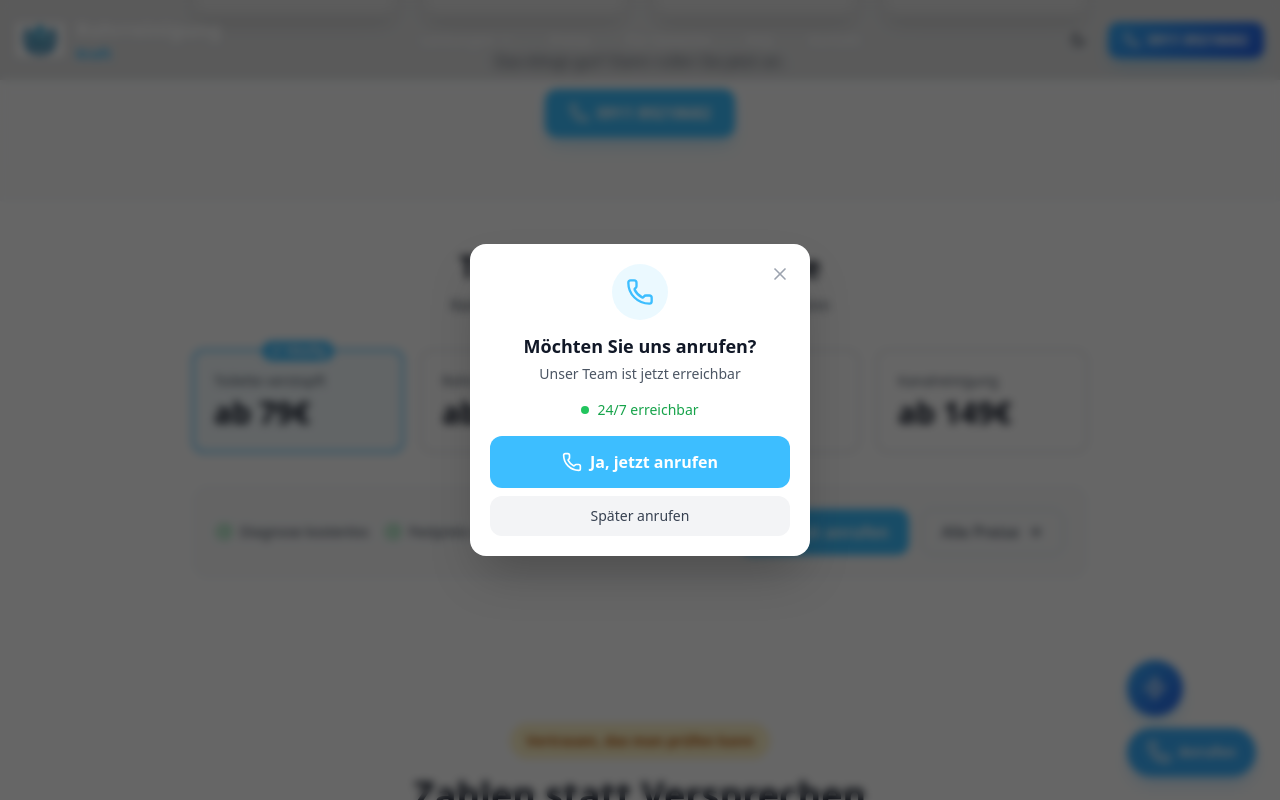
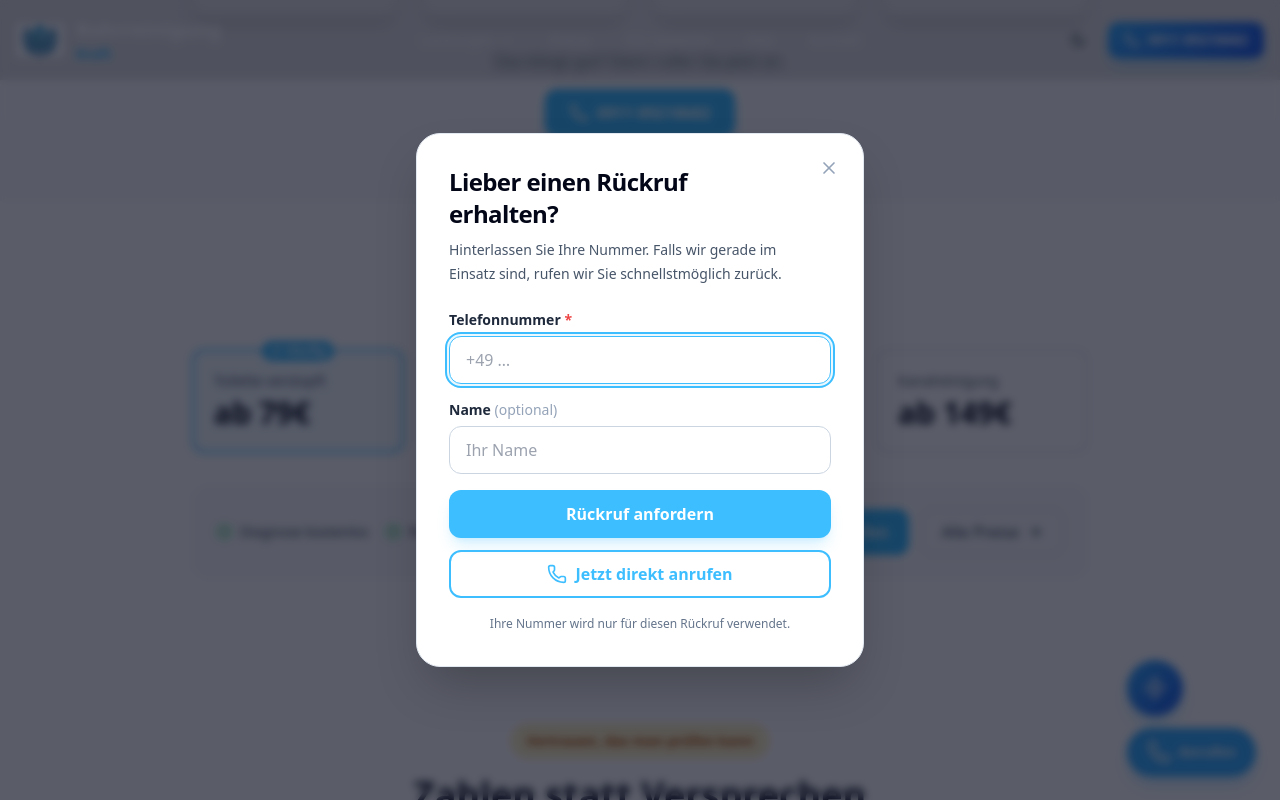
Before and after one commit to Exxd00/rohrreinigungkraft-amberg.de, a Next.js app: page / in a window 1280 px wide. Both pictures are taken after a click on the button "Rohrreinigung ab 89€". Shown: the part 4944-5744 px from the top of the page. Built offline with nearby package versions, Linux system fonts and the light colour scheme.

Commit message:
Add callback option to call modal

```diff
--- a/src/components/layout/CallConfirmModal.tsx
+++ b/src/components/layout/CallConfirmModal.tsx
@@ -1,17 +1,14 @@
 "use client";
 
-import { useState, useEffect } from "react";
+import { FormEvent, useEffect, useRef, useState } from "react";
+import { Loader2, Phone, X } from "lucide-react";
+import { company } from "@/data/company";
 import {
-  Phone,
-  X,
-  Clock,
-  CheckCircle,
-  AlertCircle,
-  Loader2,
-} from "lucide-react";
-import { company } from "@/data/company";
-import { trackCallIntent, trackCallConfirmed } from "@/lib/tracking";
-import { getTrackingData, getGclid } from "@/lib/gclid";
+  trackCallConfirmed,
+  trackCallIntent,
+  trackFormConfirmed,
+} from "@/lib/tracking";
+import { getGclid, getTrackingData } from "@/lib/gclid";
 
 interface CallConfirmModalProps {
   isOpen: boolean;
@@ -24,48 +21,50 @@ export default function CallConfirmModal({
   onClose,
   source,
 }: CallConfirmModalProps) {
-  const [step, setStep] = useState<"intent" | "confirm">("intent");
-  const [isCallInProgress, setIsCallInProgress] = useState(false);
+  const phoneInputRef = useRef<HTMLInputElement>(null);
+  const [phone, setPhone] = useState("");
+  const [name, setName] = useState("");
+  const [isSubmitting, setIsSubmitting] = useState(false);
+  const [error, setError] = useState("");
+  const [isSubmitted, setIsSubmitted] = useState(false);
 
   useEffect(() => {
-    if (isOpen) {
+    if (!isOpen) return;
     trackCallIntent(source);
-      setStep("intent");
-      setIsCallInProgress(false);
-    }
+    setPhone("");
+    setName("");
+    setError("");
+    setIsSubmitted(false);
+    setIsSubmitting(false);
+    const timer = window.setTimeout(() => phoneInputRef.current?.focus(), 80);
+    return () => window.clearTimeout(timer);
   }, [isOpen, source]);
 
-  const handleConfirmIntent = () => {
-    setStep("confirm");
+  useEffect(() => {
+    if (!isOpen) return;
+    const handleEscape = (event: KeyboardEvent) => {
+      if (event.key === "Escape" && !isSubmitting) onClose();
     };
+    document.addEventListener("keydown", handleEscape);
+    return () => document.removeEventListener("keydown", handleEscape);
+  }, [isOpen, isSubmitting, onClose]);
 
-  const handleCall = () => {
-    // Prevent double clicks
-    if (isCallInProgress) return;
-    setIsCallInProgress(true);
-
-    // Get tracking data for Google Sheets
-    const trackingData = getTrackingData();
-    const gclid = getGclid();
-
-    // 🎯 CONVERSION: Track call confirmed
-    trackCallConfirmed(source);
-
-    // Send to Google Sheets in background (fire and forget)
+  const logConfirmedCall = () => {
+    const tracking = getTrackingData();
     const payload = JSON.stringify({
       eventType: "call_confirmed",
-      source: source,
-      gclid: gclid,
-      utmSource: trackingData.source,
-      utmMedium: trackingData.medium,
-      utmCampaign: trackingData.campaign,
-      landingPage: trackingData.landingPage,
-      currentPage: trackingData.currentPage,
-      referrer: trackingData.referrer,
+      source,
+      gclid: getGclid(),
+      utmSource: tracking.source,
+      utmMedium: tracking.medium,
+      utmCampaign: tracking.campaign,
+      landingPage: tracking.landingPage,
+      currentPage: tracking.currentPage,
+      referrer: tracking.referrer,
       timestamp: new Date().toISOString(),
     });
 
-    // Use sendBeacon for reliable background sending
+    trackCallConfirmed(source);
     if (navigator.sendBeacon) {
       navigator.sendBeacon("/api/call-event", payload);
     } else {
@@ -76,157 +75,198 @@ export default function CallConfirmModal({
         keepalive: true,
       }).catch(() => {});
     }
-
-    // IMMEDIATELY make the call - no waiting!
-    window.location.href = `tel:${company.contact.phone}`;
-
-    // Close modal after short delay
-    setTimeout(() => {
-      onClose();
-      setIsCallInProgress(false);
-    }, 100);
   };
 
-  const handleClose = () => {
-    if (isCallInProgress) return;
-    onClose();
+  const handleCallbackRequest = async (event: FormEvent<HTMLFormElement>) => {
+    event.preventDefault();
+    const normalizedPhone = phone.trim();
+    if (!normalizedPhone) {
+      setError("Bitte geben Sie Ihre Telefonnummer ein.");
+      phoneInputRef.current?.focus();
+      return;
+    }
+
+    setIsSubmitting(true);
+    setError("");
+    const tracking = getTrackingData();
+
+    try {
+      const response = await fetch("/api/contact", {
+        method: "POST",
+        headers: { "Content-Type": "application/json" },
+        body: JSON.stringify({
+          name: name.trim() || "Rückruf gewünscht",
+          phone: normalizedPhone,
+          email: "",
+          city: "Amberg / Rückruf",
+          service: "Rückrufwunsch",
+          message: `Rückruf über das Anruf-Fenster angefordert (${source}).`,
+          images: [],
+          gclid: tracking.gclid,
+          source: tracking.source,
+          medium: tracking.medium,
+          campaign: tracking.campaign,
+          landingPage: tracking.landingPage,
+          currentPage: tracking.currentPage,
+          referrer: tracking.referrer,
+        }),
+      });
+      const result = await response.json();
+      if (!response.ok) throw new Error(result.details || result.error);
+
+      trackFormConfirmed({ service: "Rückrufwunsch", city: "Amberg" });
+      setIsSubmitted(true);
+    } catch (submissionError) {
+      console.error("Callback request failed:", submissionError);
+      setError(
+        `Der Rückruf konnte nicht gesendet werden. Bitte rufen Sie uns direkt unter ${company.contact.phoneDisplay} an.`,
+      );
+    } finally {
+      setIsSubmitting(false);
+    }
   };
 
   if (!isOpen) return null;
 
   return (
-    <div className="fixed inset-0 z-[100] flex items-center justify-center p-4">
-      {/* Backdrop */}
     <div
-        className="absolute inset-0 bg-black/60 backdrop-blur-sm"
-        onClick={handleClose}
+      className="fixed inset-0 z-[100] flex items-center justify-center p-4"
+      role="presentation"
+    >
+      <button
+        type="button"
+        className="absolute inset-0 bg-slate-950/65 backdrop-blur-sm"
+        onClick={onClose}
+        aria-label="Dialog schließen"
       />
 
-      {/* Modal - Fixed size for mobile */}
-      <div className="relative w-full max-w-[340px] bg-white dark:bg-gray-900 rounded-2xl shadow-2xl overflow-hidden animate-scale-in">
-        {/* Close Button */}
+      <div
+        role="dialog"
+        aria-modal="true"
+        aria-labelledby="callback-dialog-title"
+        className="relative w-full max-w-md overflow-hidden rounded-3xl border border-slate-200 bg-white p-6 shadow-2xl dark:border-slate-700 dark:bg-slate-900 sm:p-8"
+      >
         <button
-          onClick={handleClose}
-          disabled={isCallInProgress}
-          className="absolute top-3 right-3 p-2 text-gray-400 hover:text-gray-600 dark:hover:text-gray-300 transition-colors z-10 disabled:opacity-50"
+          type="button"
+          onClick={onClose}
+          disabled={isSubmitting}
+          className="absolute right-4 top-4 rounded-full p-2 text-slate-400 transition-colors hover:bg-slate-100 hover:text-slate-700 disabled:opacity-50 dark:hover:bg-slate-800 dark:hover:text-white"
           aria-label="Schließen"
         >
-          <X className="w-5 h-5" />
+          <X className="h-5 w-5" />
         </button>
 
-        {step === "intent" ? (
-          /* Step 1: Intent */
-          <div className="p-5 text-center">
-            {/* Icon - smaller on mobile */}
-            <div className="w-14 h-14 mx-auto mb-3 rounded-full bg-primary/10 flex items-center justify-center">
-              <Phone className="w-7 h-7 text-primary" />
+        {isSubmitted ? (
+          <div className="py-5 text-center" aria-live="polite">
+            <div className="mx-auto mb-5 flex h-14 w-14 items-center justify-center rounded-full bg-emerald-100 text-emerald-600 dark:bg-emerald-950/60 dark:text-emerald-400">
+              <Phone className="h-6 w-6" />
+            </div>
+            <h2 className="text-2xl font-bold text-slate-950 dark:text-white">
+              Rückruf ist angefordert
+            </h2>
+            <p className="mt-3 text-sm leading-6 text-slate-600 dark:text-slate-300">
+              Vielen Dank. Wir melden uns so schnell wie möglich bei Ihnen.
+            </p>
+            <button
+              type="button"
+              onClick={onClose}
+              className="mt-6 w-full rounded-xl bg-primary px-5 py-3 font-semibold text-white transition-colors hover:bg-primary/90"
+            >
+              Schließen
+            </button>
+          </div>
+        ) : (
+          <>
+            <div className="pr-8">
+              <h2
+                id="callback-dialog-title"
+                className="text-2xl font-bold tracking-tight text-slate-950 dark:text-white"
+              >
+                Lieber einen Rückruf erhalten?
+              </h2>
+              <p className="mt-2 text-sm leading-6 text-slate-600 dark:text-slate-300">
+                Hinterlassen Sie Ihre Nummer. Falls wir gerade im Einsatz sind,
+                rufen wir Sie schnellstmöglich zurück.
+              </p>
             </div>
 
-            {/* Title */}
-            <h3 className="text-lg font-bold text-gray-900 dark:text-white mb-1">
-              Möchten Sie uns anrufen?
-            </h3>
-
-            {/* Subtitle */}
-            <p className="text-sm text-gray-600 dark:text-gray-400 mb-4">
-              Unser Team ist jetzt erreichbar
-            </p>
-
-            {/* Availability */}
-            <div className="flex items-center justify-center gap-2 mb-4 text-sm">
-              <span className="relative flex h-2 w-2">
-                <span className="animate-ping absolute inline-flex h-full w-full rounded-full bg-green-400 opacity-75"></span>
-                <span className="relative inline-flex rounded-full h-2 w-2 bg-green-500"></span>
-              </span>
-              <span className="text-green-600 dark:text-green-400 font-medium">
-                24/7 erreichbar
-              </span>
+            <form onSubmit={handleCallbackRequest} className="mt-6 space-y-4">
+              <div>
+                <label
+                  htmlFor="callback-phone"
+                  className="mb-1.5 block text-sm font-semibold text-slate-800 dark:text-slate-200"
+                >
+                  Telefonnummer <span className="text-red-500">*</span>
+                </label>
+                <input
+                  ref={phoneInputRef}
+                  id="callback-phone"
+                  type="tel"
+                  inputMode="tel"
+                  autoComplete="tel"
+                  required
+                  value={phone}
+                  onChange={(event) => setPhone(event.target.value)}
+                  placeholder="+49 …"
+                  className="h-12 w-full rounded-xl border border-slate-300 bg-white px-4 text-base text-slate-950 outline-none transition focus:border-primary focus:ring-4 focus:ring-primary/10 dark:border-slate-700 dark:bg-slate-950 dark:text-white"
+                />
+              </div>
+              <div>
+                <label
+                  htmlFor="callback-name"
+                  className="mb-1.5 block text-sm font-semibold text-slate-800 dark:text-slate-200"
+                >
+                  Name{" "}
+                  <span className="font-normal text-slate-400">(optional)</span>
+                </label>
+                <input
+                  id="callback-name"
+                  type="text"
+                  autoComplete="name"
+                  value={name}
+                  onChange={(event) => setName(event.target.value)}
+                  placeholder="Ihr Name"
+                  className="h-12 w-full rounded-xl border border-slate-300 bg-white px-4 text-base text-slate-950 outline-none transition focus:border-primary focus:ring-4 focus:ring-primary/10 dark:border-slate-700 dark:bg-slate-950 dark:text-white"
+                />
               </div>
 
-            {/* Buttons */}
-            <div className="space-y-2">
-              <button
-                onClick={handleConfirmIntent}
-                className="w-full py-3.5 px-5 bg-primary hover:bg-primary/90 text-white font-semibold rounded-xl transition-all active:scale-[0.98] flex items-center justify-center gap-2"
+              {error && (
+                <p
+                  className="rounded-xl bg-red-50 px-3 py-2 text-sm text-red-700 dark:bg-red-950/40 dark:text-red-300"
+                  role="alert"
                 >
-                <Phone className="w-5 h-5" />
-                Ja, jetzt anrufen
-              </button>
+                  {error}
+                </p>
+              )}
 
               <button
-                onClick={handleClose}
-                className="w-full py-2.5 px-5 bg-gray-100 dark:bg-gray-800 hover:bg-gray-200 dark:hover:bg-gray-700 text-gray-700 dark:text-gray-300 font-medium rounded-xl transition-colors text-sm"
+                type="submit"
+                disabled={isSubmitting}
+                className="flex h-12 w-full items-center justify-center gap-2 rounded-xl bg-primary px-5 font-bold text-white shadow-lg shadow-primary/20 transition-all hover:bg-primary/90 active:scale-[0.99] disabled:cursor-not-allowed disabled:opacity-70"
               >
-                Später anrufen
-              </button>
-            </div>
-          </div>
-        ) : (
-          /* Step 2: Confirm */
-          <div className="p-5 text-center">
-            {/* Header gradient */}
-            <div className="absolute top-0 left-0 right-0 h-1 bg-gradient-to-r from-primary to-accent" />
-
-            {/* Phone Number */}
-            <div className="mb-4 pt-2">
-              <p className="text-xs text-gray-500 dark:text-gray-400 mb-1">
-                Sie werden verbunden mit:
-              </p>
-              <div className="text-2xl font-bold text-primary dark:text-[#3AB0FF]">
-                {company.contact.phoneDisplay}
-              </div>
-            </div>
-
-            {/* Benefits - Compact */}
-            <div className="bg-gray-50 dark:bg-gray-800 rounded-xl p-3 mb-4 text-left">
-              <div className="flex items-center gap-2 mb-2">
-                <CheckCircle className="w-4 h-4 text-green-500 shrink-0" />
-                <span className="text-sm text-gray-700 dark:text-gray-300">
-                  Kostenlose Beratung
-                </span>
-              </div>
-              <div className="flex items-center gap-2 mb-2">
-                <Clock className="w-4 h-4 text-primary shrink-0" />
-                <span className="text-sm text-gray-700 dark:text-gray-300">
-                  Anfahrtszeit ehrlich am Telefon
-                </span>
-              </div>
-              <div className="flex items-center gap-2">
-                <AlertCircle className="w-4 h-4 text-orange-500 shrink-0" />
-                <span className="text-sm text-gray-700 dark:text-gray-300">
-                  24/7 Notdienst
-                </span>
-              </div>
-            </div>
-
-            {/* Call Button - With loading state */}
-            <button
-              onClick={handleCall}
-              disabled={isCallInProgress}
-              className="w-full py-4 px-5 gradient-primary text-white font-bold rounded-xl transition-all active:scale-[0.98] flex items-center justify-center gap-2 text-lg shadow-lg shadow-primary/30 disabled:opacity-70 disabled:cursor-not-allowed"
-            >
-              {isCallInProgress ? (
+                {isSubmitting ? (
                   <>
-                  <Loader2 className="w-5 h-5 animate-spin" />
-                  Verbinde...
+                    <Loader2 className="h-5 w-5 animate-spin" />
+                    Wird gesendet…
                   </>
                 ) : (
-                <>
-                  <Phone className="w-5 h-5" />
-                  Jetzt anrufen
-                </>
+                  "Rückruf anfordern"
                 )}
               </button>
+            </form>
 
-            {/* Back link */}
-            <button
-              onClick={() => setStep("intent")}
-              disabled={isCallInProgress}
-              className="mt-3 text-sm text-gray-500 hover:text-gray-700 dark:hover:text-gray-300 disabled:opacity-50"
+            <a
+              href={`tel:${company.contact.phone}`}
+              onClick={logConfirmedCall}
+              className="mt-3 flex h-12 w-full items-center justify-center gap-2 rounded-xl border-2 border-primary px-5 font-bold text-primary transition-colors hover:bg-primary/5 dark:text-[#73A6DE]"
             >
-              ← Zurück
-            </button>
-          </div>
+              <Phone className="h-5 w-5" />
+              Jetzt direkt anrufen
+            </a>
+            <p className="mt-4 text-center text-xs leading-5 text-slate-500 dark:text-slate-400">
+              Ihre Nummer wird nur für diesen Rückruf verwendet.
+            </p>
+          </>
         )}
       </div>
     </div>
```
Lines whose indentation alone changed are shown as unchanged.
